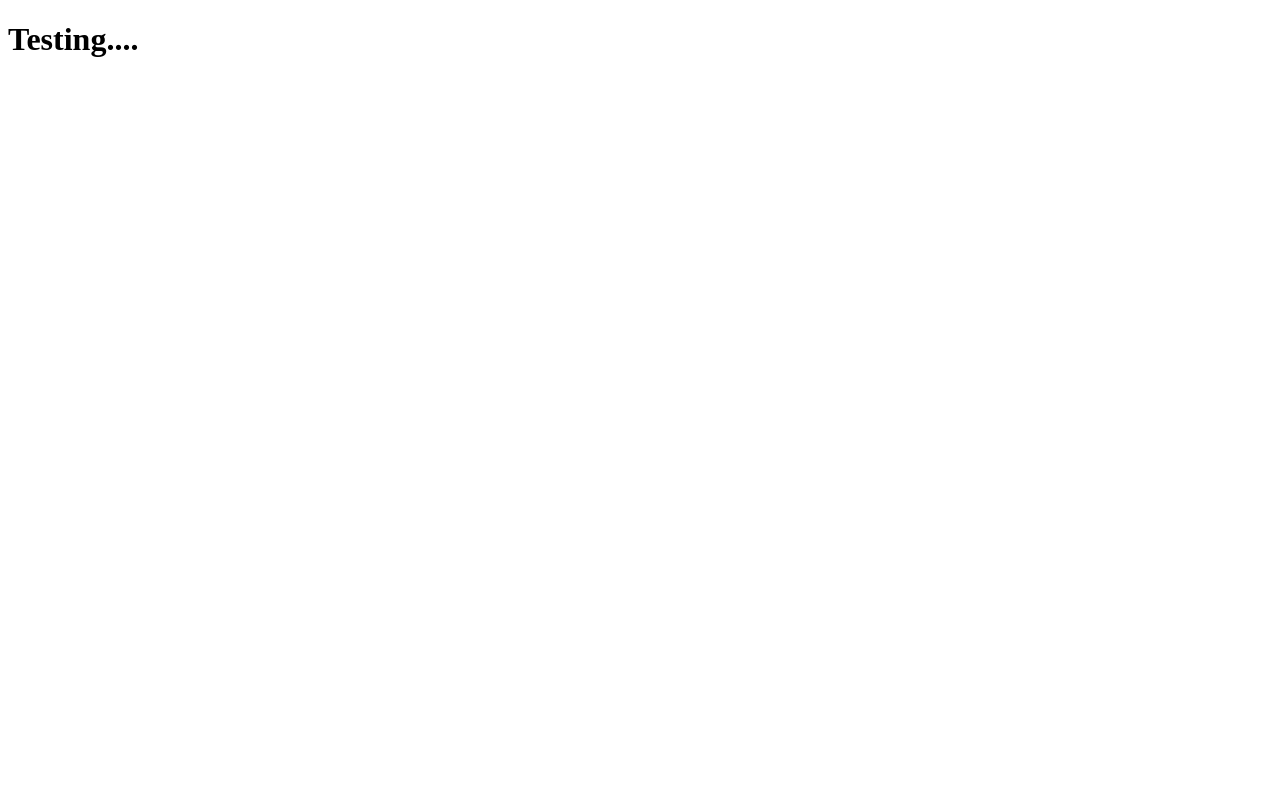
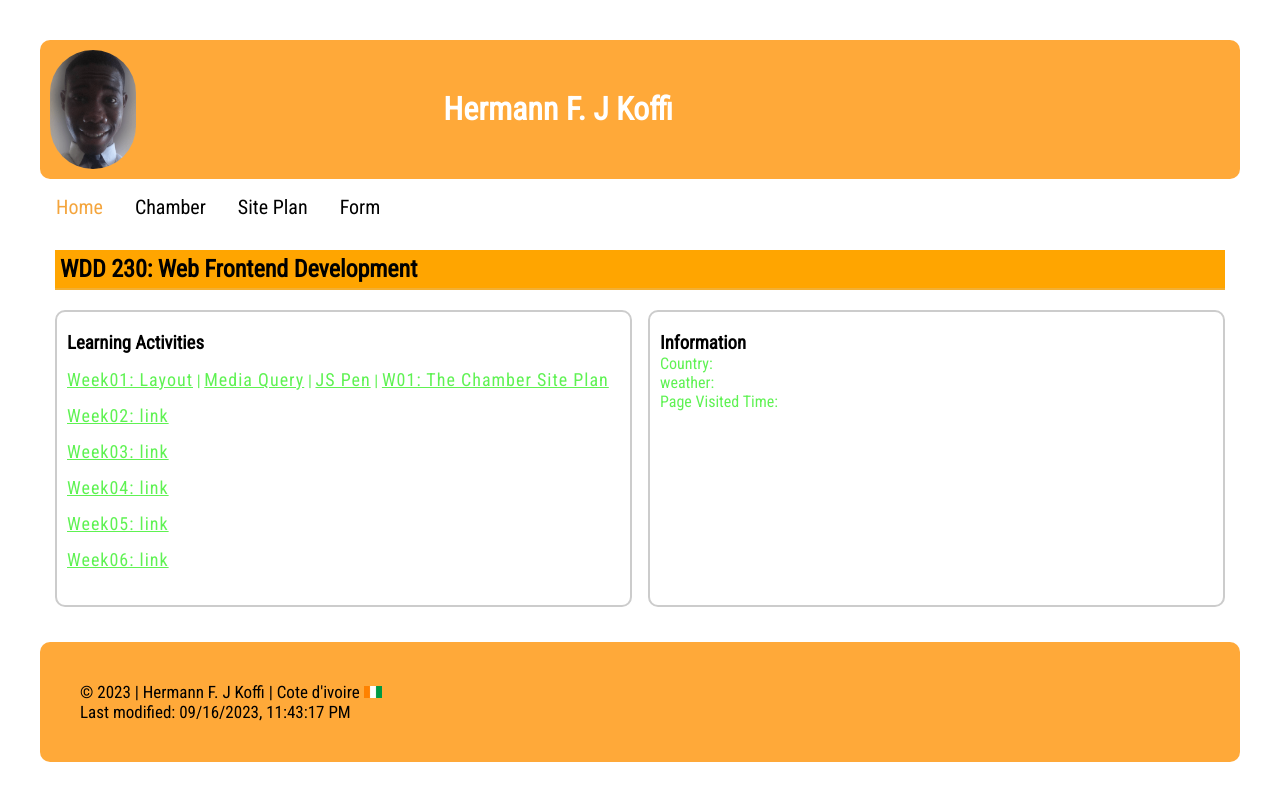
Before and after one commit to Jhermk/WDD230, a plain HTML site: page index.html in a window 1280 px wide. Drawn offline with Linux system fonts and the light colour scheme.

Commit message:
update for the week01

```diff
--- a/index.html
+++ b/index.html
@@ -3,9 +3,57 @@
 <head>
     <meta charset="UTF-8">
     <meta name="viewport" content="width=device-width, initial-scale=1.0">
-    <title>TEST</title>
+    <meta name="Author" content="Hermann F. J Koffi">
+    <meta name="description" content="WDD 230 Web Frontend Development by Hermann F. J Koffi | my course assignment portal page. ">
+    <title>Hermann F. J Koffi - WDD 230 - Web Frontend Development</title>
+    <link rel="stylesheet" href="/styles/base.css">
+    <link rel="stylesheet" href="/styles/larger.css">
+    <link rel="shortcut icon" href="/images/photo.png" type="image/x-icon">
+    <link rel="preconnect" href="https://fonts.googleapis.com">
+    <link rel="preconnect" href="https://fonts.gstatic.com" crossorigin>
+    <link href="https://fonts.googleapis.com/css2?family=Poppins:wght@200&family=Roboto+Condensed&display=swap" rel="stylesheet">
 </head>
 <body>
-    <h1>Testing....</h1>
+    <header>
+        <img src="/images/photo.png" alt="My photo">
+        <h1>Hermann F. J Koffi</h1>
+    </header>
+    <nav>
+        <ul>
+            <li><a href="#">Home</a></li>
+            <li><a href="#">Chamber</a></li>
+            <li><a href="#">Site Plan</a></li>
+            <li><a href="#">Form</a></li>
+        </ul>
+    </nav>
+    <main>
+        <h2>WDD 230: Web Frontend Development</h2>
+        <div class="wrapper">
+            <section class="card">
+                <h3>Learning Activities</h3>
+                <ul>
+                    <li><a href="/week01/holygrail.html">Week01: Layout</a> | <a href="/week01/media-query.html">Media Query</a>  | <a href="">JS Pen</a> | <a href="/week01/chamber-site-plan.html">W01: The Chamber Site Plan</a></li>
+                    <li><a href="">Week02: link</a></li>
+                    <li><a href="">Week03: link</a></li>
+                    <li><a href="">Week04: link</a></li>
+                    <li><a href="">Week05: link</a></li>
+                    <li><a href="">Week06: link</a></li>
+                </ul>
+            </section>
+            <section class="card">
+                <h3>Information</h3>
+                <span id="country">Country:</span><br>
+                <span id="weather">weather:</span><br>
+                <span id="Page-visit">Page Visited Time:</span>
+            </section>
+        </div>
+
+    </main>
+    <footer>
+        <p>&copy; <span id="year"></span> | Hermann F. J Koffi | Cote d'ivoire <img class="flag" src="/images/flag.png" alt="Cote D'ivoire flag"> </p>
+        <p id="lastModified"></p>
+    </footer>
+
+<script defer src="/scripts/getDates.js"></script>
 </body>
 </html>
--- /dev/null
+++ b/scripts/getDates.js
@@ -0,0 +1,20 @@
+// Define a JavaScript variable using let to store the last modified date
+let lastModifiedDate = new Date(document.lastModified);
+
+// Get the year of the last modified date
+let year = lastModifiedDate.getFullYear();
+
+// Update the "year" span with the current year
+document.getElementById("year").textContent = year;
+
+// Format the last modified date as a string with numeric values and time (e.g., "Last modified: 09/15/2023 12:34:56")
+let lastModifiedDateStr = "Last modified: " + lastModifiedDate.toLocaleDateString("en-US", {
+    year: "numeric",
+    month: "2-digit",
+    day: "2-digit",
+    hour: "2-digit",
+    minute: "2-digit",
+    second: "2-digit"
+});
+  // Update the "lastModified" paragraph with the formatted date
+  document.getElementById("lastModified").textContent = lastModifiedDateStr;
--- /dev/null
+++ b/styles/base.css
@@ -0,0 +1,104 @@
+* {
+    padding: 0;
+    margin: 0;
+    font-family: 'Poppins', sans-serif;
+    font-family: 'Roboto Condensed', sans-serif;
+    box-sizing: border-box;
+}
+
+/* header */
+
+
+header {
+    display: grid;
+    grid-template-columns: 1fr 2fr;
+    align-items: center;
+    padding: 10px;
+    background-color: rgba(255, 160, 35, 0.897);
+    border-radius: 10px;
+}
+
+header img {
+    width: 86px;
+    border-radius: 50px;
+}
+
+header h1 {
+    color: #fff;
+}
+
+/* nav-bar */
+
+nav ul li a {
+    display: block;
+    padding: 1rem;
+    color: #000;
+    text-decoration: none;
+    font-size: 20px;
+}
+
+nav ul li:hover a {
+    color: rgba(243, 155, 39, 0.897);
+    margin-left: -6px;
+    transition: 0.4s ease-in-out;
+}
+
+nav ul>li:first-child a {
+    background-color: rgb(255, 255, 255);
+    /* You can set the background color for the first <li> here */
+    color: rgba(243, 155, 39, 0.897);
+
+}
+
+/* Main */
+
+main {
+    padding: 15px;
+}
+
+main h2 {
+    border-bottom: 2px solid #cccccc3f;
+    background-color: orange;
+    color: #000;
+    padding: 5px;
+}
+
+.card {
+    border: 2px solid #CCC;
+    padding: 20px 10px;
+    color: rgba(77, 241, 63, 0.897);
+    border-radius: 10px;
+}
+
+
+.card h3 {
+    color: #000;
+}
+
+.card ul li {
+    list-style-type: none;
+    margin: 15px 0;
+}
+
+.card ul li a {
+    color: rgba(77, 241, 63, 0.897);
+    font-size: 18px;
+    letter-spacing: 1px;
+}
+
+/* Footer */
+
+footer p {
+    font-size: 17px;
+}
+
+footer .flag {
+    width: 18px;
+
+}
+
+footer {
+    background-color: rgba(255, 160, 35, 0.897);
+    padding: 40px;
+    border-radius: 10px;
+}
--- /dev/null
+++ b/styles/larger.css
@@ -0,0 +1,18 @@
+@media screen and (min-width: 500px) {
+    body{
+        padding: 40px;
+    }
+    nav ul{
+        display: flex;
+        list-style-type: none;
+
+    }
+
+    .wrapper {
+        display: grid;
+        grid-template-columns: 1fr 1fr;
+        padding: 20px 0;
+        gap: 1rem;
+    }
+
+}
--- /dev/null
+++ b/week01/styles/base.css
@@ -0,0 +1,106 @@
+*{
+    padding: 0;
+    margin: 0;
+    box-sizing: border-box;
+    font-family: 'Poppins', sans-serif;
+    font-family: 'Roboto Serif', serif;
+    color: #435334;
+    font-weight: 600;
+}
+  /* Color Selection*/
+  :root {
+    --primary-bg-color: #FAF5E4;
+    --secondary-accent-color: #fff;
+    --bacground-color: #e4daba;
+    --asset-color: #e6bd06b6;
+}
+/* header */
+
+header{
+    background-color: #FAF5E4;
+    border-radius: 4px;
+}
+
+.header{
+    display: grid;
+    align-items: center;
+    grid-template-columns: 1fr 1fr;
+    grid-gap: 1rem;
+    padding: 40px;
+}
+
+.header h1{
+    font-size: 22px;
+}
+.my-name{
+    font-size: 35px;
+    font-weight: bold;
+}
+
+/* nav-bar */
+
+nav ul li{
+    padding: 9px 0;
+}
+nav ul li a{
+    display: block;
+    padding: 3px 40px;
+    text-decoration: none;
+    margin-bottom: 12px;
+}
+
+/* main */
+
+main{
+    padding: 40px;
+}
+main h2{
+    text-align: center;
+}
+
+main p{
+    margin: 20px 0;
+}
+
+.wireframe{
+    width: 100%;
+    margin-top: 30px;
+}
+    /* Style for the color palette section */
+    .color-table {
+        width: 100%;
+        border-collapse: collapse;
+    }
+
+    .color-table th,
+    .color-table td {
+        padding: 10px;
+        text-align: center;
+    }
+
+    .color-table th {
+        background-color: #FAF5E4;
+    }
+
+    .color-table td:nth-child(1) {
+        background-color: var(--primary-bg-color);
+    }
+
+    .color-table td:nth-child(2) {
+        background-color: var(--secondary-accent-color);
+    }
+
+    .color-table td:nth-child(3) {
+        background-color: var(--bacground-color);
+    }
+
+    .color-table td:nth-child(4) {
+        background-color: var(--asset-color);
+    }
+
+/* footer */
+
+footer{
+    background-color: #FAF5E4;
+    padding: 40px;
+}
--- /dev/null
+++ b/week01/styles/larger.css
@@ -0,0 +1,6 @@
+@media screen and (min-width: 59.37rem){
+    nav ul{
+        display: flex;
+        list-style: none;
+    }
+}
```
Also changed, not shown: week01/chamber-site-plan.html (added, +44 -0 lines), week01/color-sheme.html (added, +59 -0 lines), week01/lowfidelity-wireframe.html (added, +43 -0 lines), week01/scripts/script.js (added, +20 -0 lines), week01/site-purpose.html (added, +46 -0 lines), week01/typography.html (added, +48 -0 lines), images/flag.png (added), images/photo.png (added), week01/images/wireframe.png (added).
